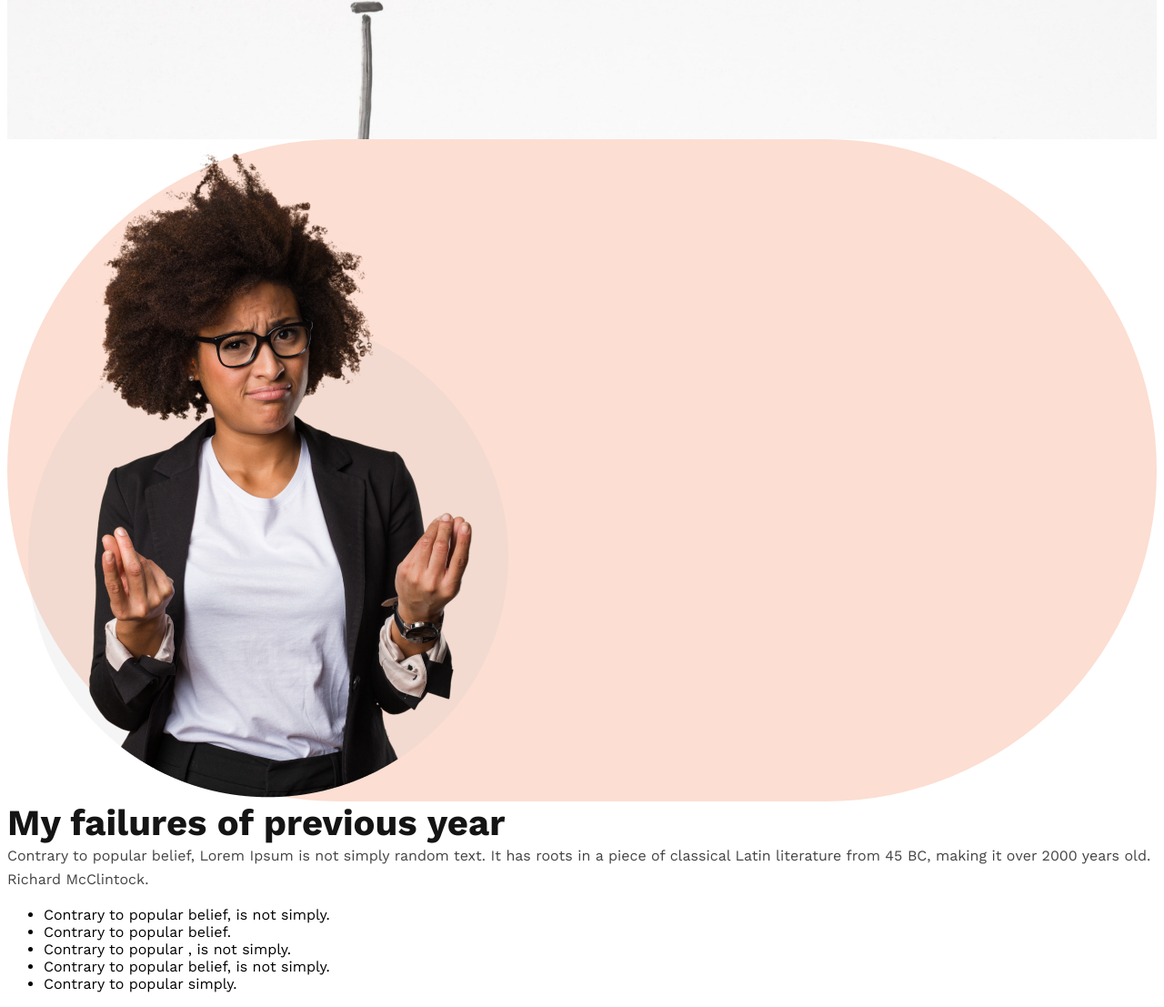
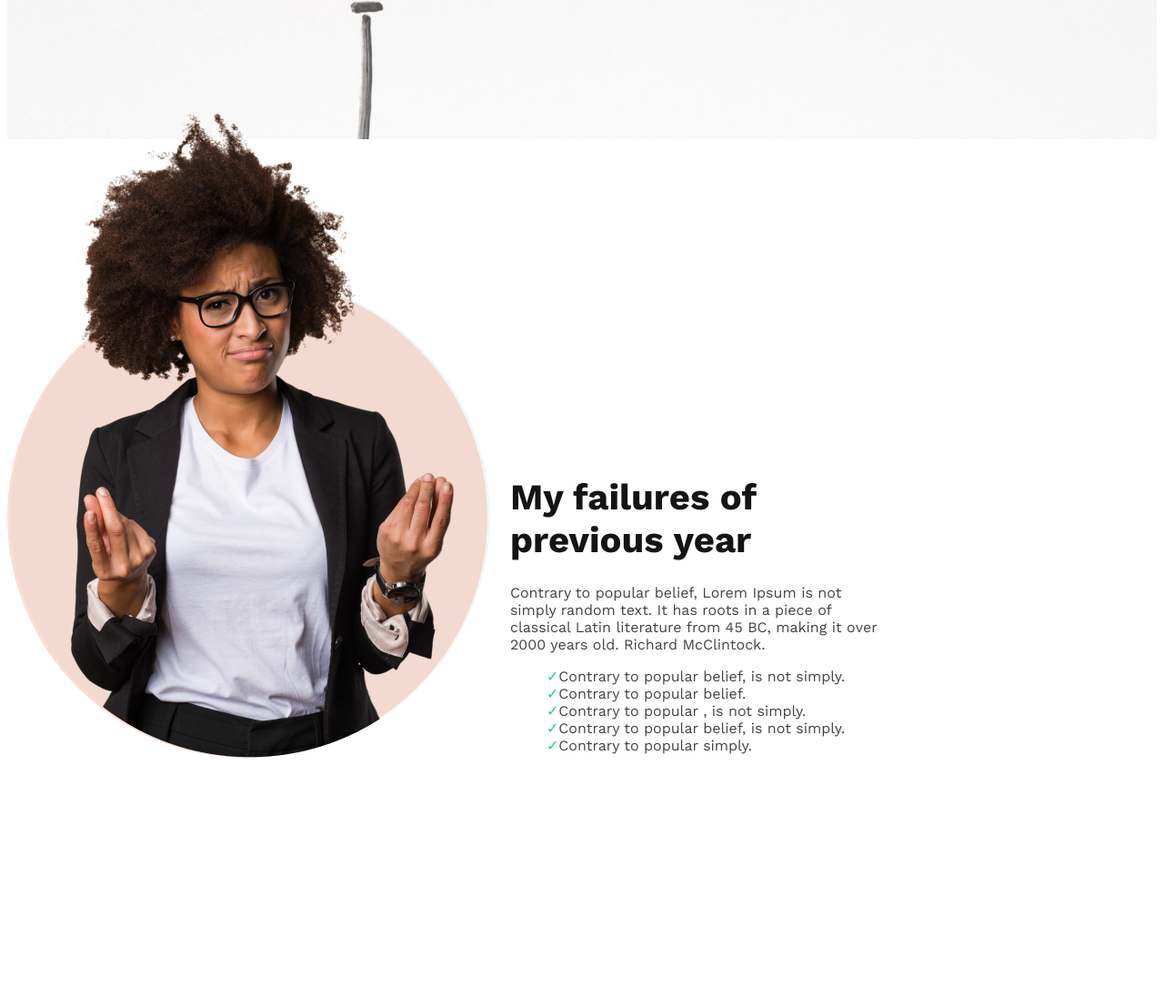
Before and after one commit to S-Siddika/module-5-new-year-frame-1, a plain HTML site: page index.html in a window 1280 px wide. Shown: the part 663-1770 px from the top of the page at 91% size. After the commit the page ends 1516 px from the top, so only its background shows below. Drawn offline with nearby package versions, Linux system fonts and the light colour scheme.

Commit message:
positioned the image with circular bg in failures section

```diff
--- a/index.html
+++ b/index.html
@@ -29,13 +29,20 @@
     <main>
         <!-- failures section starts here -->
         <section class="failures">
+
             <!-- .failures-images+.failures-content -->
-            <div class="failures-person-background">
+            <div class="failures-image-container">
+
+                <div class="failures-person-background"></div>
+
                 <img class="failures-person-image" src="./images/person.png" alt="">
             </div>
-            <div class="failures-container">
+
+            <div class="failures-text-container">
                 <div class="failures-title">My failures of previous year</div>
-                <div class="failures-description">Contrary to popular belief, Lorem Ipsum is not simply random text. It has roots in a piece of classical Latin literature from 45 BC, making it over 2000 years old. Richard McClintock.</div>
+                <div class="failures-description">Contrary to popular belief, Lorem Ipsum is not simply random text. It
+                    has roots in a piece of classical Latin literature from 45 BC, making it over 2000 years old.
+                    Richard McClintock.</div>
                 <ul class="failures-list">
                     <li>Contrary to popular belief, is not simply.</li>
                     <li>Contrary to popular belief.</li>
--- a/styles/new.css
+++ b/styles/new.css
@@ -55,25 +55,69 @@ body {
 
 /* failures section starts here */
 
-.failures-person-background{
-    border-radius: 527.929px;
-    background: rgba(241, 91, 34, 0.20);
-    /* position:initial; */
+.failures {
+    display: flex;
+    gap: 25px;
+    align-items: center;
+    justify-content: space-around;
 }
 
-.failures-person-image{
-    /* position: absolute; */
+/* positioning the person image with the circular bg behind. */
+/* took me a WHOLE hour!!! */
+.failures-image-container {
+    position: relative;
+    margin-top: 140px;
+
 }
 
+.failures-person-background {
+    width: 527.929px;
+    height: 527.929px;
+    border-radius: 528px;
+    background: rgba(241, 91, 34, 0.20);
+    position: relative;
+
+}
+
+.failures-person-image {
+    position: absolute;
+    left: -20px;
+    bottom: 0px;
+}
+/* ---end of image positioning in failure section---- */
+
+.failures-text-container{
+    margin-top: 370px;
+    margin-right: 325px;
+}
 .failures-title {
+    width: 288px;
     color: #151414;
     font-size: 40px;
     font-weight: 700;
+    margin-bottom: 25px;
 }
 
 .failures-description {
+    width: 416px;
     color: #444343;
     font-size: 16px;
     font-weight: 400;
-    line-height: 26px;
+    margin-bottom: 16px;
 }
+
+ul.failures-list {
+
+    list-style: none;
+}
+
+ul.failures-list li:before {
+    content: '✓';
+    color: #16D887;
+}
+
+li {
+    color: #444343;
+    font-size: 16px;
+    font-weight: 400;
+}
```
